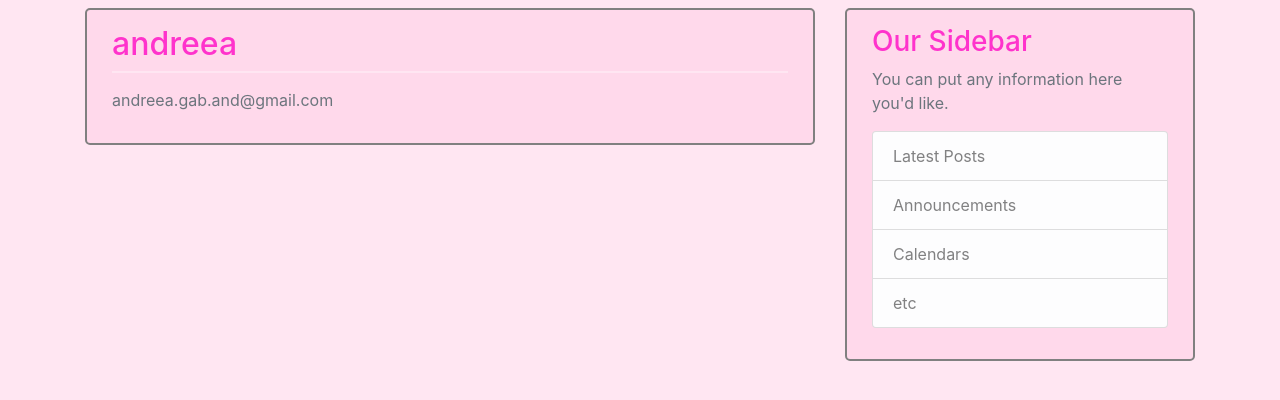
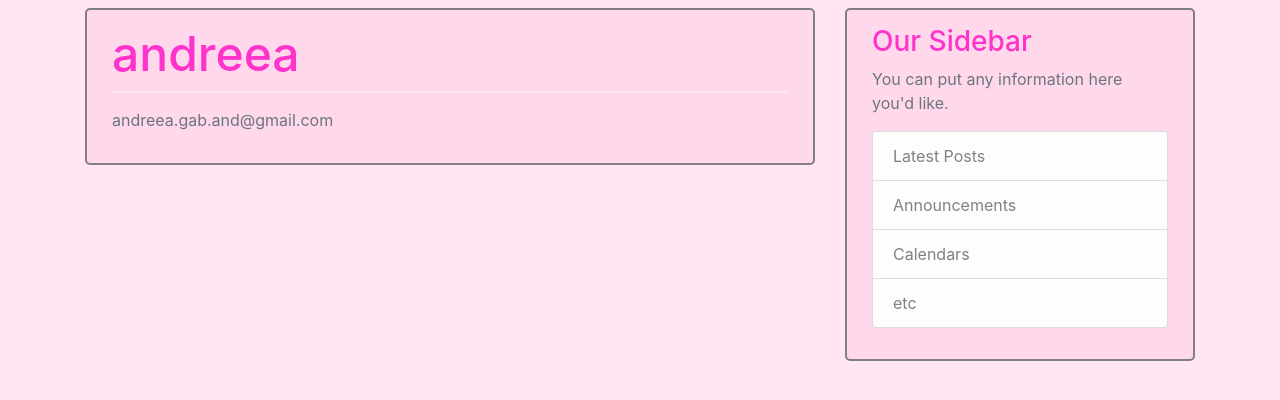
Before and after one commit to gesicagoron/Planner, a Django app: page /profile/ in a window 1280 px wide. Shown: the part 56-456 px from the top of the page. Run offline with Django 4.2, Linux system fonts and the light colour scheme; a user stored in the database is signed in; parts of the project's set-up code (start-up, migrations or seed data) failed here and were passed over; some libraries are stand-ins or nearby versions.

Commit message:
Update main.css se corupse

```diff
--- a/login/static/login/main.css
+++ b/login/static/login/main.css
@@ -65,15 +65,7 @@ body {
   }
 
   .article-metadata a:hover {
-<<<<<<< HEAD
-    color: rgb(255, 168, 203); /* Pinkish Purple */
-=======
-<<<<<<< HEAD
     color: rgb(210, 46, 112); /* Pinkish Purple */
-=======
-    color: rgb(255, 168, 203); /* Pinkish Purple */
->>>>>>> 5090acacecee90c49bd8be207879b860ed4c97c7
->>>>>>> ee5acdddf3fd0a77fb772c0b80d37caf8af08ab6
     text-decoration: underline; /* Underline on hover */
   }
 
@@ -91,21 +83,8 @@ body {
   }
 
   .account-heading {
-<<<<<<< HEAD
-=======
-<<<<<<< HEAD
     font-size: 3rem; /* Slightly larger font size */
     border-bottom: 2px solid #ffe6f2; /* Light Pink line below the username */
     padding-bottom: 8px; /* Increased padding */
     margin-bottom: 15px; /* Increased margin */
-=======
->>>>>>> ee5acdddf3fd0a77fb772c0b80d37caf8af08ab6
-    font-size: 3rem;
-    border-bottom: 2px solid #ffe6f2;
-    padding-bottom: 8px;
-    margin-bottom: 15px;
-<<<<<<< HEAD
-=======
->>>>>>> 5090acacecee90c49bd8be207879b860ed4c97c7
->>>>>>> ee5acdddf3fd0a77fb772c0b80d37caf8af08ab6
   }
```
